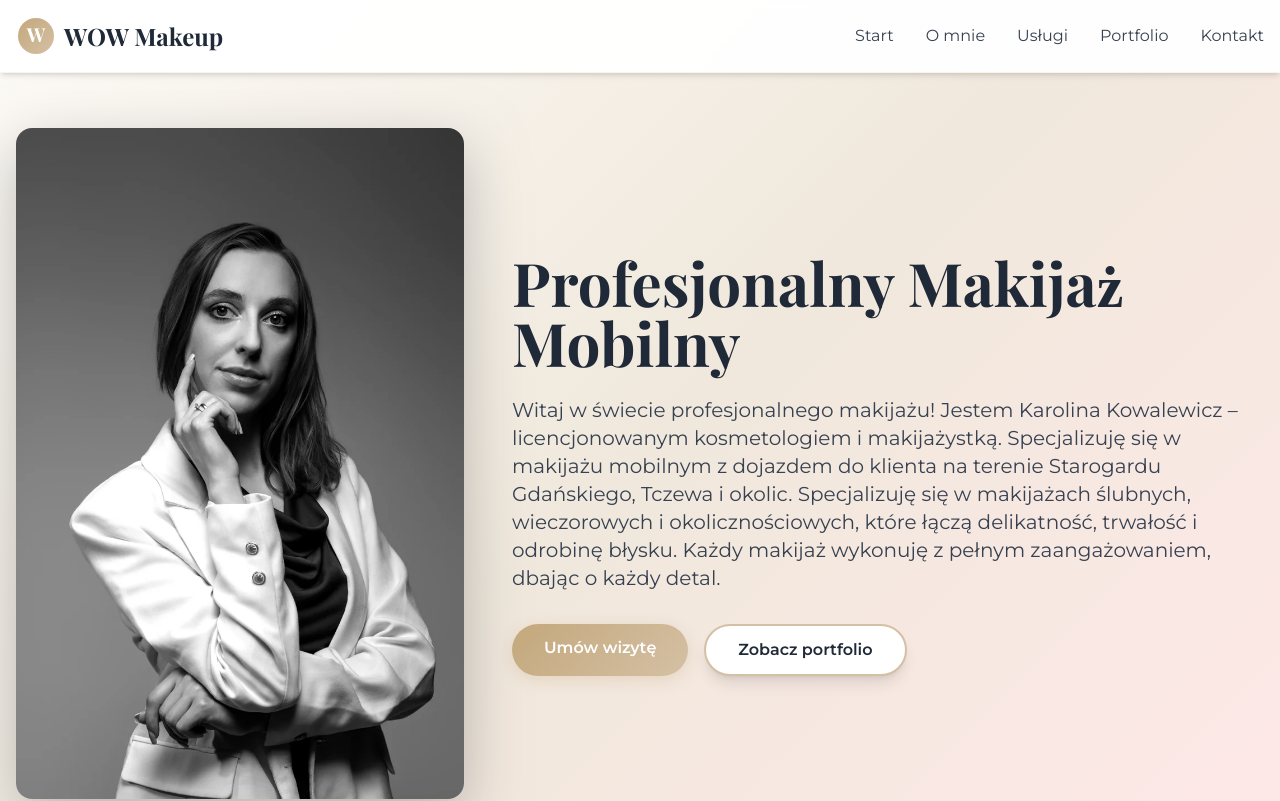
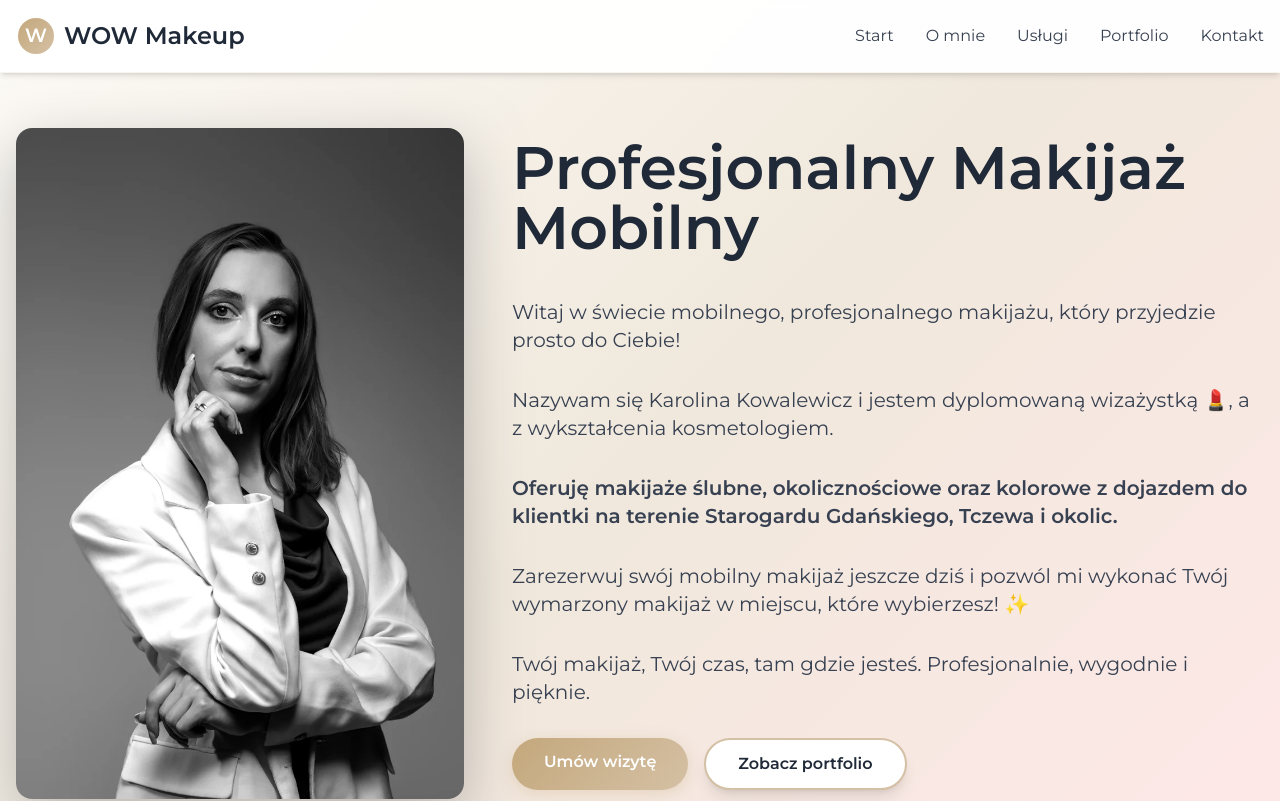
Before and after one commit to XardasLord/wowmakeup.pl, a plain HTML site: page index.html in a window 1280 px wide. Shown: the top 801 px of the page. Drawn offline with nearby package versions, Linux system fonts and the light colour scheme.

Commit message:
Content change + font change

```diff
--- a/index.html
+++ b/index.html
@@ -115,7 +115,7 @@
     </script>
 
     <style>
-        @import url('https://fonts.googleapis.com/css2?family=Playfair+Display:wght@400;500;600;700&family=Montserrat:wght@300;400;500;600&display=swap');
+        @import url('https://fonts.googleapis.com/css2?family=Montserrat:wght@300;400;500;600&display=swap');
 
         * {
             box-sizing: border-box;
@@ -133,7 +133,7 @@
         }
 
         h1, h2, h3, h4, h5, h6 {
-            font-family: 'Playfair Display', serif;
+            font-family: 'Montserrat', serif;
         }
 
         .hero-gradient {
@@ -323,9 +323,9 @@
                             </linearGradient>
                         </defs>
                         <circle cx="50" cy="50" r="45" fill="url(#logoGradient)"/>
-                        <text x="50" y="65" font-family="Playfair Display, serif" font-size="48" font-weight="bold" fill="white" text-anchor="middle">W</text>
+                        <text x="50" y="65" font-size="48" font-weight="bold" fill="white" text-anchor="middle">W</text>
                     </svg>
-                    <span class="text-2xl font-bold text-gray-800" style="font-family: 'Playfair Display', serif;">WOW Makeup</span>
+                    <span class="text-2xl font-bold text-gray-800">WOW Makeup</span>
                 </a>
 
                 <!-- Desktop Menu -->
@@ -374,11 +374,23 @@
                          style="box-shadow: 0 20px 60px rgba(128, 128, 128, 0.5);">
                 </div>
                 <div class="flex-1 text-center md:text-left">
-                    <h1 class="text-4xl md:text-5xl lg:text-6xl font-bold text-gray-800 mb-6 leading-tight">
+                    <h1 class="text-4xl md:text-5xl lg:text-6xl font-bold text-gray-800 mb-10 leading-tight">
                         Profesjonalny Makijaż Mobilny
                     </h1>
                     <p class="text-lg md:text-xl text-gray-700 mb-8 leading-relaxed">
-                        Witaj w świecie profesjonalnego makijażu! Jestem Karolina Kowalewicz – licencjonowanym kosmetologiem i makijażystką. Specjalizuję się w makijażu mobilnym z dojazdem do klienta na terenie Starogardu Gdańskiego, Tczewa i okolic. Specjalizuję się w makijażach ślubnych, wieczorowych i okolicznościowych, które łączą delikatność, trwałość i odrobinę błysku. Każdy makijaż wykonuję z pełnym zaangażowaniem, dbając o każdy detal.
+                        Witaj w świecie mobilnego, profesjonalnego makijażu, który przyjedzie prosto do Ciebie!
+                    </p>
+                    <p class="text-lg md:text-xl text-gray-700 mb-8 leading-relaxed">
+                        Nazywam się Karolina Kowalewicz i jestem dyplomowaną wizażystką 💄, a z wykształcenia kosmetologiem.
+                    </p>
+                    <p class="text-lg md:text-xl text-gray-700 mb-8 leading-relaxed font-bold">
+                        Oferuję makijaże ślubne, okolicznościowe oraz kolorowe z dojazdem do klientki na terenie Starogardu Gdańskiego, Tczewa i okolic.
+                    </p>
+                    <p class="text-lg md:text-xl text-gray-700 mb-8 leading-relaxed">
+                        Zarezerwuj swój mobilny makijaż jeszcze dziś i pozwól mi wykonać Twój wymarzony makijaż w miejscu, które wybierzesz! ✨
+                    </p>
+                    <p class="text-lg md:text-xl text-gray-700 mb-8 leading-relaxed">
+                        Twój makijaż, Twój czas, tam gdzie jesteś. Profesjonalnie, wygodnie i pięknie.
                     </p>
                     <div class="flex flex-col sm:flex-row gap-4 justify-center md:justify-start">
                         <a href="#contact" class="btn-primary text-white font-semibold px-6 sm:px-8 py-3 rounded-full transition hover-scale">
@@ -811,7 +823,7 @@
         <div class="container mx-auto px-4">
             <div class="flex flex-col md:flex-row justify-between items-center gap-6">
                 <div class="text-center md:text-left">
-                    <h3 class="text-2xl font-bold mb-2" style="font-family: 'Playfair Display', serif;">WOW Makeup</h3>
+                    <h3 class="text-2xl font-bold mb-2">WOW Makeup</h3>
                     <p class="text-gray-400">Karolina Kowalewicz - Profesjonalny makijaż mobilny</p>
                 </div>
 
```
